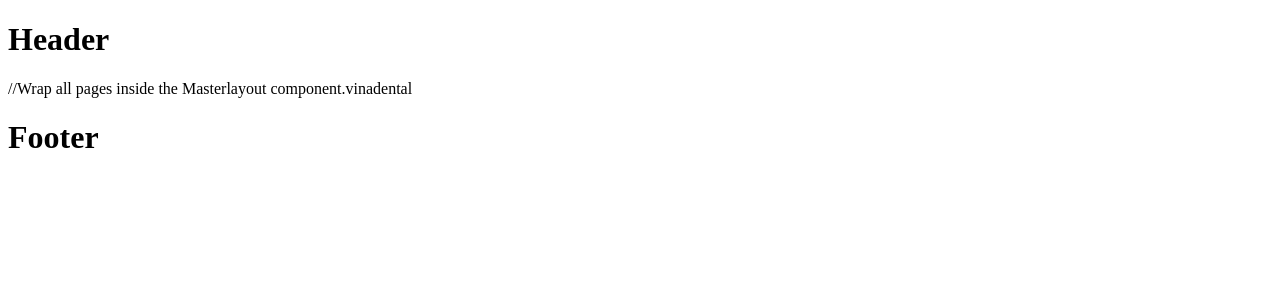
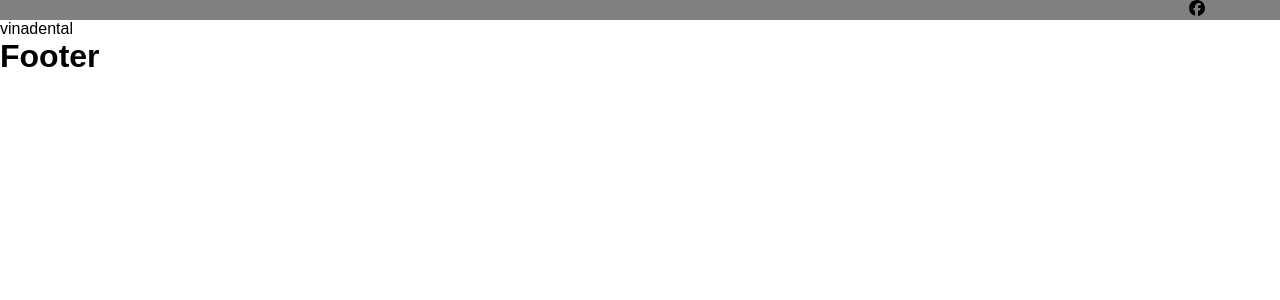
Before and after one commit to tunglvm/vinaDental, a React (Create React App) app in the folder fe/vinadental/: page / in a window 1280 px wide. Shown: the top 300 px of the page. Built offline with nearby package versions, Linux system fonts and the light colour scheme.

Commit message:
header-top

```diff
--- a/fe/vinadental/package.json
+++ b/fe/vinadental/package.json
@@ -9,6 +9,8 @@
     "@testing-library/user-event": "^13.5.0",
     "react": "^19.2.5",
     "react-dom": "^19.2.5",
+    "react-icon": "^1.0.0",
+    "react-icons": "^5.6.0",
     "react-router-dom": "^7.15.1",
     "react-scripts": "5.0.1",
     "sass": "^1.99.0",
--- a/fe/vinadental/src/index.js
+++ b/fe/vinadental/src/index.js
@@ -2,6 +2,9 @@ import React from 'react';
 import ReactDOM from 'react-dom/client';
 import RoterCustom from './router';
 import { BrowserRouter } from "react-router-dom";
+
+// Import global SCSS styles (applied to the whole application)
+import './style/style.scss'
 
 const root = ReactDOM.createRoot(document.getElementById('root'));
 root.render(
--- a/fe/vinadental/src/pages/user/theme/header/index.js
+++ b/fe/vinadental/src/pages/user/theme/header/index.js
@@ -1,7 +1,24 @@
 import { memo } from "react";
+import "./style.scss";
+import { FaFacebook } from "react-icons/fa6";
 
 const Header = () => {
-    return <h1>Header</h1>
+    return (
+        <div className="header__top">
+            <div className="container">
+                <div className="row">
+                    <div className="col-6"></div>
+                    <div className="col-6 header__top_right">
+                        <ul>
+                            <li><FaFacebook /></li>
+                            <li></li>
+                            <li></li>
+                        </ul>
+                    </div>
+                </div>
+            </div>
+        </div>
+    );
 };
 
 export default memo(Header);
--- /dev/null
+++ b/fe/vinadental/src/pages/user/theme/header/style.scss
@@ -0,0 +1,16 @@
+@use "sass:map";
+
+.header__top {
+    background-color: gray;
+}
+
+.header__top_right {
+    display: flex;
+    justify-content: end;
+
+    ul {
+        display: flex;
+        column-gap: 10px;
+        list-style: none;
+    }
+}
--- a/fe/vinadental/src/router.js
+++ b/fe/vinadental/src/router.js
@@ -21,8 +21,8 @@ const renderUserRouter = () => {
     ];
 
     return (
-        <Masterlayout> //Wrap all pages inside the Masterlayout component.
-            <Routes> //Routes component manages all Route components.
+        <Masterlayout>
+            <Routes>
                 {
                     userRouter.map((item, key) => ( //Duyệt qua mảng userRouter và tạo các Route.
                         <Route key = {key} path = {item.path} element = {item.component} />
--- /dev/null
+++ b/fe/vinadental/src/style/pages/_all.scss
@@ -0,0 +1,32 @@
+@use "sass:map";
+@import "theme";
+
+html,
+body {
+    margin: 0;
+}
+
+* {
+    font-family: Arial, Helvetica, sans-serif;
+    padding: 0;
+    margin: 0;
+}
+
+.container {
+    max-width: 1170px;
+    width: 100%;
+    padding-left: 15px;
+    padding-right: 15px;
+    margin: auto;
+}
+
+
+.row {
+    display: flex;
+    flex-wrap: wrap;
+}
+
+.col-6 {
+    flex: 0 0 50%;
+    max-width: 50%;
+}
--- /dev/null
+++ b/fe/vinadental/src/style/pages/_theme.scss
@@ -0,0 +1,5 @@
+// common theme style
+
+$theme-color : (
+    "main-color: #21A2D1"
+)
--- /dev/null
+++ b/fe/vinadental/src/style/style.scss
@@ -0,0 +1 @@
+@import "pages/all";
```
Also changed, not shown: fe/vinadental/jsconfig.json (added, +7 -0 lines), 1 other file (tests, documents, lock files or other folders).
